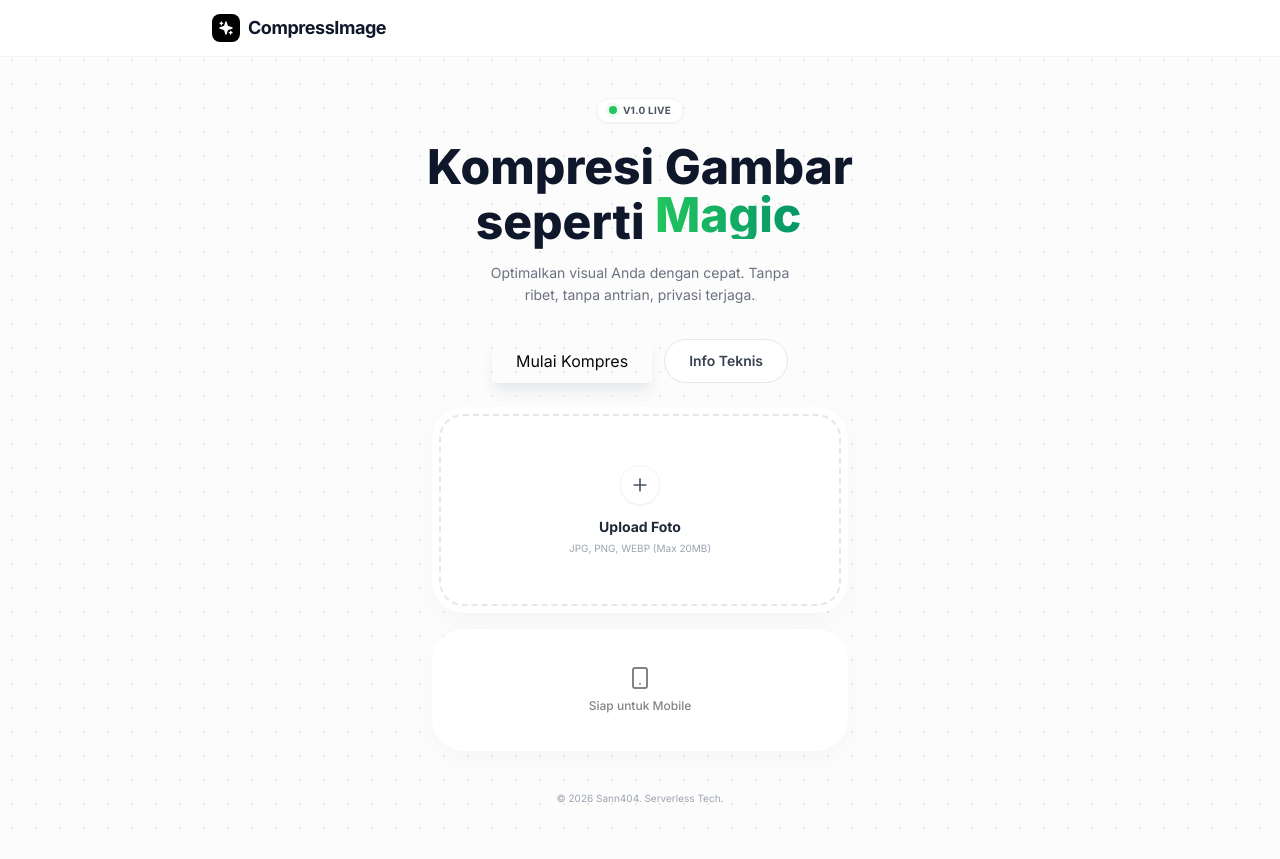
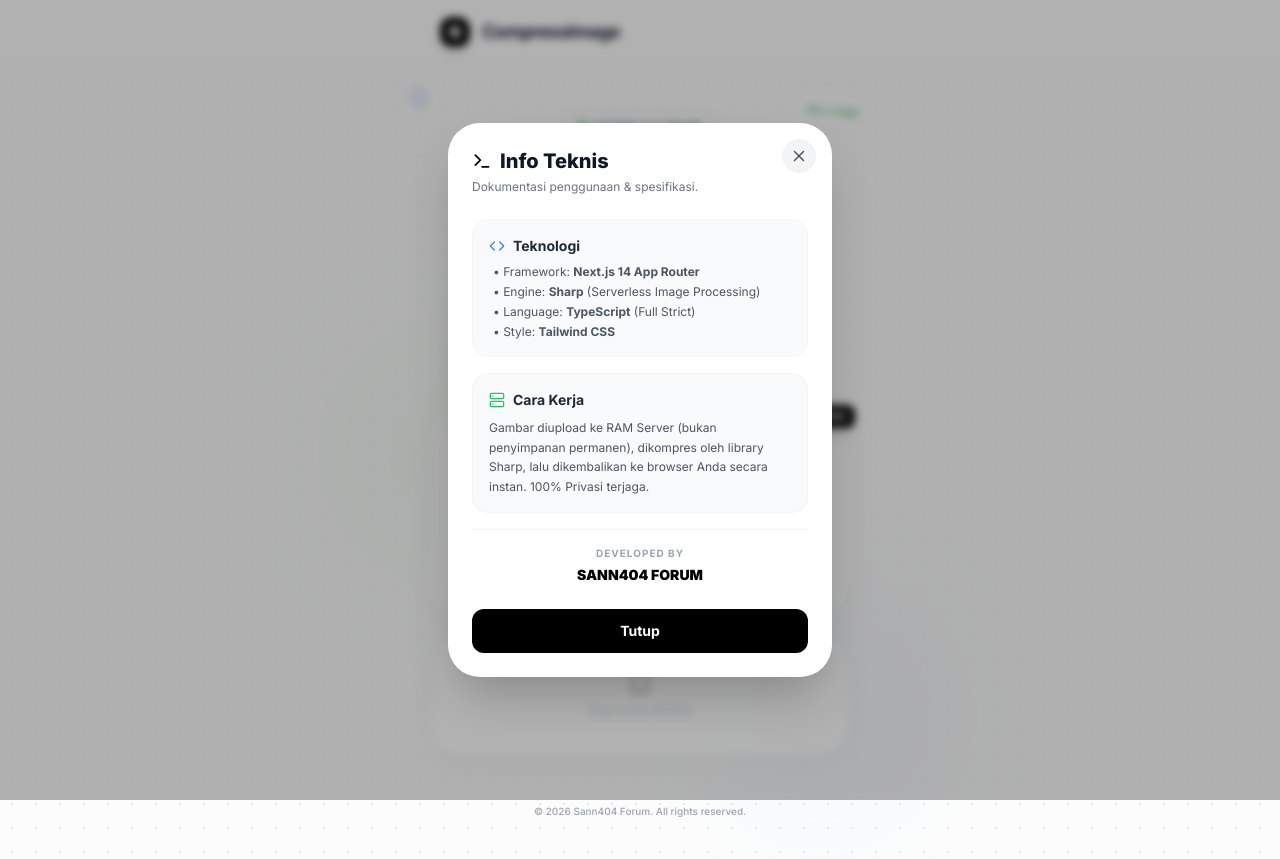
Before and after one commit to sanzzyproject/compress-images-neww, a Next.js app: page / in a window 1280 px wide. Both pictures are taken after a click on the button "Info Teknis". Built offline with nearby package versions, Linux system fonts and the light colour scheme.

Commit message:
Update page.tsx

```diff
--- a/app/page.tsx
+++ b/app/page.tsx
@@ -5,7 +5,7 @@ import Header from '@/components/Header';
 import UploadArea from '@/components/UploadArea';
 import SliderQuality from '@/components/SliderQuality';
 import ImagePreview from '@/components/ImagePreview';
-import { Loader2, Smartphone, Zap } from 'lucide-react';
+import { Loader2, Smartphone, Zap, Shield, FileCheck, X, Code, Terminal, Server } from 'lucide-react';
 
 export default function Home() {
   const [file, setFile] = useState<File | null>(null);
@@ -14,6 +14,9 @@ export default function Home() {
   const [compressedSize, setCompressedSize] = useState<number | null>(null);
   const [isLoading, setIsLoading] = useState(false);
   const [error, setError] = useState<string | null>(null);
+
+  // State untuk Modal Info Teknis
+  const [showInfo, setShowInfo] = useState(false);
 
   const handleFileSelect = (selectedFile: File) => {
     setFile(selectedFile);
@@ -47,55 +50,96 @@ export default function Home() {
   };
 
   return (
-    <main className="min-h-screen pb-10">
-      <Header />
+    <main className="min-h-screen pb-10 relative selection:bg-green-100">
+
+      {/* HEADER MANUAL (Agar efek blur maksimal) */}
+      <nav className="fixed top-0 left-0 w-full z-40 header-glass transition-all">
+        <div className="max-w-md mx-auto px-6 h-16 flex items-center gap-3">
+          <div className="bg-black text-white p-1.5 rounded-xl shadow-lg">
+            <Zap size={18} fill="currentColor" />
+          </div>
+          <span className="font-bold text-lg tracking-tight text-slate-900">
+            CompressImage
+          </span>
+        </div>
+      </nav>
 
       {/* HERO SECTION */}
-      <section className="pt-24 pb-6 px-5 max-w-lg mx-auto text-center">
+      <section className="pt-28 pb-6 px-5 max-w-lg mx-auto text-center relative z-10">
 
-        {/* Badge Kecil */}
-        <div className="inline-flex items-center gap-1.5 px-3 py-1 rounded-full bg-white border border-gray-100 shadow-sm mb-5">
+        {/* Floating Badges (Elemen Dekoratif "Rame") */}
+        <div className="absolute top-20 left-4 animate-float -z-10 opacity-60">
+           <div className="bg-white p-2 rounded-xl shadow-sm border border-gray-100 transform -rotate-12">
+              <Shield size={20} className="text-blue-500" />
+           </div>
+        </div>
+        <div className="absolute top-24 right-6 animate-float-delay -z-10 opacity-60">
+           <div className="bg-white px-3 py-1.5 rounded-full shadow-sm border border-gray-100 transform rotate-6">
+              <span className="text-[10px] font-bold text-green-600">Max 20MB</span>
+           </div>
+        </div>
+
+        {/* Status Badge */}
+        <div className="inline-flex items-center gap-1.5 px-3 py-1 rounded-full bg-white border border-gray-200 shadow-[0_2px_8px_rgba(0,0,0,0.04)] mb-6">
           <span className="relative flex h-2 w-2">
             <span className="animate-ping absolute inline-flex h-full w-full rounded-full bg-green-400 opacity-75"></span>
             <span className="relative inline-flex rounded-full h-2 w-2 bg-green-500"></span>
           </span>
-          <span className="text-[10px] font-bold text-gray-600 tracking-wide uppercase">V1.0 Live</span>
+          <span className="text-[10px] font-bold text-gray-600 tracking-wide uppercase">System V1.0 Online</span>
         </div>
 
-        {/* Headline dengan Typing Effect */}
-        <h1 className="text-3xl md:text-5xl font-extrabold text-slate-900 leading-tight mb-4">
+        {/* Headline FIX Spasi */}
+        <h1 className="text-4xl font-extrabold text-slate-900 leading-tight mb-4 tracking-tight">
           Kompresi Gambar <br/>
-          seperti <span className="text-transparent bg-clip-text bg-gradient-to-r from-green-500 to-emerald-600 typewriter-text">Magic</span>
+          seperti
+          {/* Wrapper ini memastikan teks nempel */}
+          <span className="typewriter-wrapper ml-2 align-bottom">
+            <span className="text-transparent bg-clip-text bg-gradient-to-r from-green-500 to-emerald-600 typewriter-text px-1">
+              Magic
+            </span>
+          </span>
         </h1>
 
-        <p className="text-sm text-gray-500 max-w-xs mx-auto mb-8 leading-relaxed">
-          Optimalkan visual Anda dengan cepat. Tanpa ribet, tanpa antrian, privasi terjaga.
+        <p className="text-sm text-gray-500 max-w-xs mx-auto mb-8 leading-relaxed font-medium">
+          Optimalkan visual Anda dengan cepat. Tanpa ribet, tanpa antrian, privasi terjaga 100%.
         </p>
 
-        {/* Tombol yang lebih proporsional */}
+        {/* Tombol Navigasi */}
         <div className="flex justify-center gap-3">
           <button
             onClick={() => document.getElementById('upload-area')?.scrollIntoView({ behavior: 'smooth' })}
-            className="btn-primary px-6 py-2.5 shadow-lg shadow-gray-200 hover:shadow-xl"
+            className="bg-black text-white px-6 py-2.5 rounded-full font-bold text-sm shadow-xl shadow-gray-200 hover:scale-105 transition-transform"
           >
             Mulai Kompres
           </button>
-          <button className="px-6 py-2.5 bg-white text-gray-700 font-semibold rounded-full border border-gray-200 text-sm hover:bg-gray-50 transition-colors">
+          <button
+            onClick={() => setShowInfo(true)}
+            className="px-6 py-2.5 bg-white text-gray-700 font-bold rounded-full border border-gray-200 text-sm hover:bg-gray-50 transition-colors shadow-sm"
+          >
             Info Teknis
           </button>
         </div>
       </section>
 
       {/* DASHBOARD AREA */}
-      <section id="upload-area" className="px-4 max-w-md mx-auto">
+      <section id="upload-area" className="px-4 max-w-md mx-auto relative">
+
+        {/* Dekorasi Tambahan di belakang Card */}
+        <div className="absolute -top-10 -left-10 w-40 h-40 bg-green-200/20 rounded-full blur-3xl -z-10"></div>
+        <div className="absolute -bottom-10 -right-10 w-40 h-40 bg-blue-200/20 rounded-full blur-3xl -z-10"></div>
+
         <div className="flex flex-col gap-4">
 
           {/* Upload Card */}
-          <div className="card-clean p-1.5">
+          <div className="card-clean p-1.5 relative group">
+             {/* Badge "Free" nempel di ujung */}
+             <div className="absolute -top-2 -right-2 bg-black text-white text-[10px] font-bold px-2 py-1 rounded-lg z-20 shadow-lg transform group-hover:scale-110 transition-transform">
+               FREE
+             </div>
              <UploadArea onFileSelect={handleFileSelect} />
           </div>
 
-          {/* Slider (Muncul setelah file dipilih) */}
+          {/* Slider */}
           {file && (
             <div className="card-clean animate-in fade-in slide-in-from-bottom-4 duration-500">
                <SliderQuality quality={quality} setQuality={setQuality} disabled={isLoading} />
@@ -103,24 +147,23 @@ export default function Home() {
           )}
 
           {/* Action Button & Result */}
-          <div className="card-clean p-5 text-center bg-white relative overflow-hidden">
+          <div className="card-clean p-5 text-center bg-white relative overflow-hidden shadow-lg border-b-4 border-gray-100">
              {!file ? (
-               <div className="flex flex-col items-center justify-center py-4 gap-2 opacity-50">
+               <div className="flex flex-col items-center justify-center py-4 gap-2 opacity-40">
                   <Smartphone size={24} />
-                  <p className="text-xs font-medium">Siap untuk Mobile</p>
+                  <p className="text-xs font-bold text-gray-400">Siap untuk Mobile</p>
                </div>
              ) : (
                <div className="z-10 relative">
-                  {/* Preview Kecil */}
-                  <div className="h-40 w-full bg-gray-50 rounded-xl mb-4 overflow-hidden border border-gray-100 relative">
+                  <div className="h-48 w-full bg-[#f8fafc] rounded-2xl mb-4 overflow-hidden border border-gray-100 relative group">
                     <img
                       src={compressedImage || URL.createObjectURL(file)}
-                      className="w-full h-full object-contain"
+                      className="w-full h-full object-contain p-2"
                       alt="Preview"
                     />
                     {compressedImage && (
-                      <div className="absolute top-2 right-2 bg-green-500 text-white text-[10px] font-bold px-2 py-0.5 rounded-full shadow-sm">
-                        Selesai
+                      <div className="absolute bottom-3 left-1/2 -translate-x-1/2 bg-green-500 text-white text-[10px] font-bold px-3 py-1 rounded-full shadow-lg flex items-center gap-1">
+                        <FileCheck size={12} /> Selesai
                       </div>
                     )}
                   </div>
@@ -128,33 +171,96 @@ export default function Home() {
                   <button
                      onClick={handleCompress}
                      disabled={isLoading}
-                     className="w-full bg-black text-white font-bold py-2.5 rounded-xl text-sm hover:opacity-90 transition-opacity flex items-center justify-center gap-2"
+                     className="w-full bg-black text-white font-bold py-3.5 rounded-2xl text-sm hover:opacity-90 active:scale-[0.98] transition-all flex items-center justify-center gap-2 shadow-xl shadow-gray-200"
                    >
-                     {isLoading ? <Loader2 className="animate-spin" size={16}/> : <Zap size={16} />}
-                     {isLoading ? "Memproses..." : (compressedImage ? "Download Hasil" : "Kompres Sekarang")}
+                     {isLoading ? <Loader2 className="animate-spin" size={18}/> : <Zap size={18} className="text-yellow-400 fill-current" />}
+                     {isLoading ? "Sedang Memproses..." : (compressedImage ? "Download Hasil Gambar" : "Kompres Sekarang")}
                    </button>
 
                   {compressedImage && (
                      <a href={compressedImage} download={`compressed-${file.name}`} className="hidden" id="download-link"></a>
                   )}
-                  {error && <p className="text-red-500 text-xs mt-2">{error}</p>}
+                  {error && <p className="text-red-500 text-xs mt-2 font-semibold bg-red-50 p-2 rounded-lg">{error}</p>}
                </div>
              )}
           </div>
 
-          {/* Detailed Stats (Only visible if compressed) */}
+          {/* Stats */}
           {file && compressedImage && (
-             <div className="card-clean p-5 animate-in fade-in slide-in-from-bottom-6">
+             <div className="card-clean p-5 animate-in fade-in slide-in-from-bottom-6 border-l-4 border-l-green-500">
                 <ImagePreview originalFile={file} compressedImage={compressedImage} compressedSize={compressedSize} />
              </div>
           )}
         </div>
       </section>
 
-      {/* Simple Footer */}
-      <footer className="text-center mt-10 text-[10px] text-gray-400">
-        © 2026 Sann404. Serverless Tech.
+      <footer className="text-center mt-12 text-[10px] text-gray-400 font-medium">
+        © 2026 Sann404 Forum. All rights reserved.
       </footer>
+
+      {/* --- MODAL INFO TEKNIS --- */}
+      {showInfo && (
+        <div className="fixed inset-0 z-[60] flex items-end md:items-center justify-center px-4 pb-4 md:pb-0">
+          {/* Backdrop Blur */}
+          <div
+            className="absolute inset-0 bg-black/30 backdrop-blur-sm transition-opacity"
+            onClick={() => setShowInfo(false)}
+          ></div>
+
+          {/* Modal Content */}
+          <div className="bg-white w-full max-w-sm rounded-[2rem] p-6 relative z-10 animate-in slide-in-from-bottom-10 md:zoom-in-95 shadow-2xl">
+            <button
+              onClick={() => setShowInfo(false)}
+              className="absolute top-4 right-4 p-2 bg-gray-100 rounded-full hover:bg-gray-200 transition-colors"
+            >
+              <X size={18} className="text-gray-600" />
+            </button>
+
+            <div className="mb-6">
+               <h3 className="text-xl font-extrabold text-slate-900 flex items-center gap-2">
+                 <Terminal size={20} className="text-black" /> Info Teknis
+               </h3>
+               <p className="text-xs text-gray-500 mt-1">Dokumentasi penggunaan & spesifikasi.</p>
+            </div>
+
+            <div className="space-y-4">
+              <div className="p-4 bg-gray-50 rounded-2xl border border-gray-100">
+                <h4 className="text-sm font-bold text-gray-800 mb-2 flex items-center gap-2">
+                   <Code size={16} className="text-blue-500" /> Teknologi
+                </h4>
+                <ul className="text-xs text-gray-600 space-y-1 ml-1">
+                   <li>• Framework: <b>Next.js 14 App Router</b></li>
+                   <li>• Engine: <b>Sharp</b> (Serverless Image Processing)</li>
+                   <li>• Language: <b>TypeScript</b> (Full Strict)</li>
+                   <li>• Style: <b>Tailwind CSS</b></li>
+                </ul>
+              </div>
+
+              <div className="p-4 bg-gray-50 rounded-2xl border border-gray-100">
+                <h4 className="text-sm font-bold text-gray-800 mb-2 flex items-center gap-2">
+                   <Server size={16} className="text-green-500" /> Cara Kerja
+                </h4>
+                <p className="text-xs text-gray-600 leading-relaxed">
+                  Gambar diupload ke RAM Server (bukan penyimpanan permanen), dikompres oleh library Sharp, lalu dikembalikan ke browser Anda secara instan. 100% Privasi terjaga.
+                </p>
+              </div>
+
+              <div className="text-center mt-6 pt-4 border-t border-gray-100">
+                 <p className="text-[10px] font-bold text-gray-400 uppercase tracking-widest mb-1">Developed By</p>
+                 <p className="text-sm font-black text-black">SANN404 FORUM</p>
+              </div>
+            </div>
+
+            <button
+              onClick={() => setShowInfo(false)}
+              className="w-full bg-black text-white font-bold py-3 rounded-xl mt-6 text-sm"
+            >
+              Tutup
+            </button>
+          </div>
+        </div>
+      )}
+
     </main>
   );
 }
```
